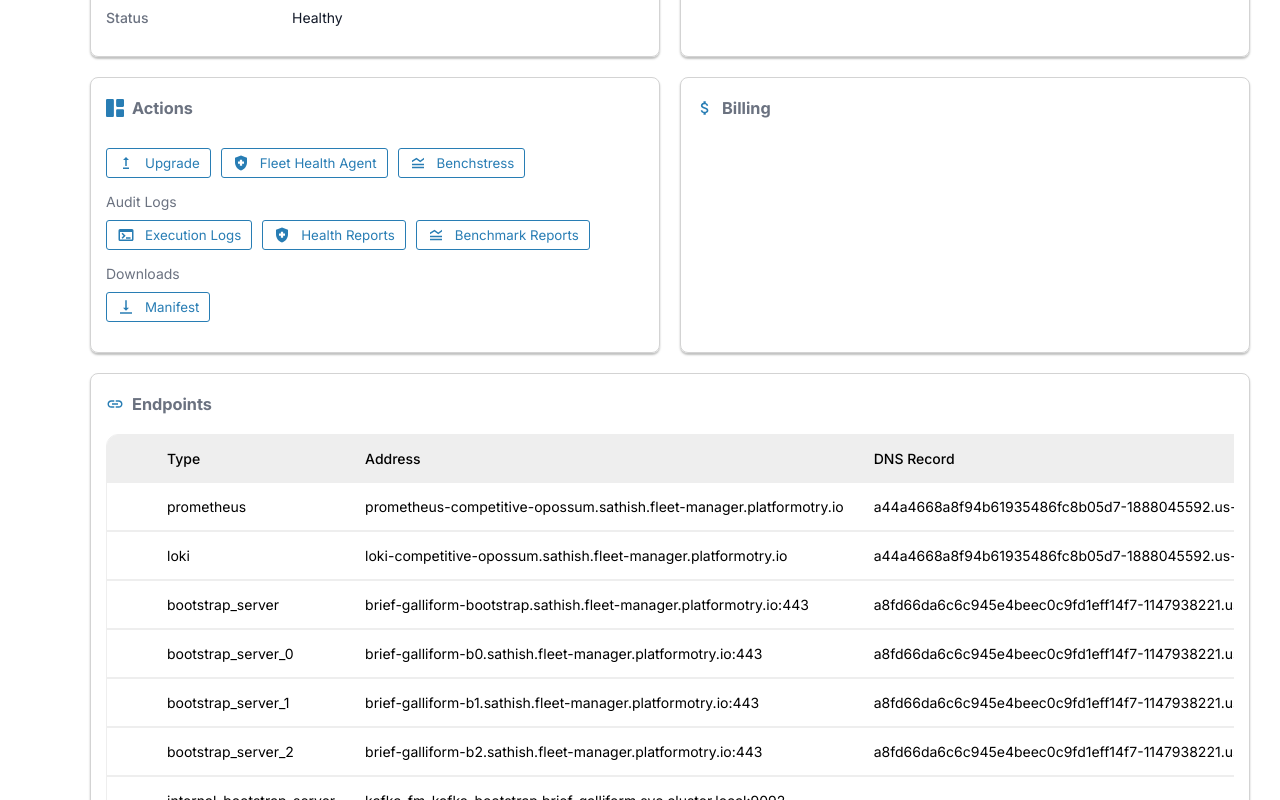
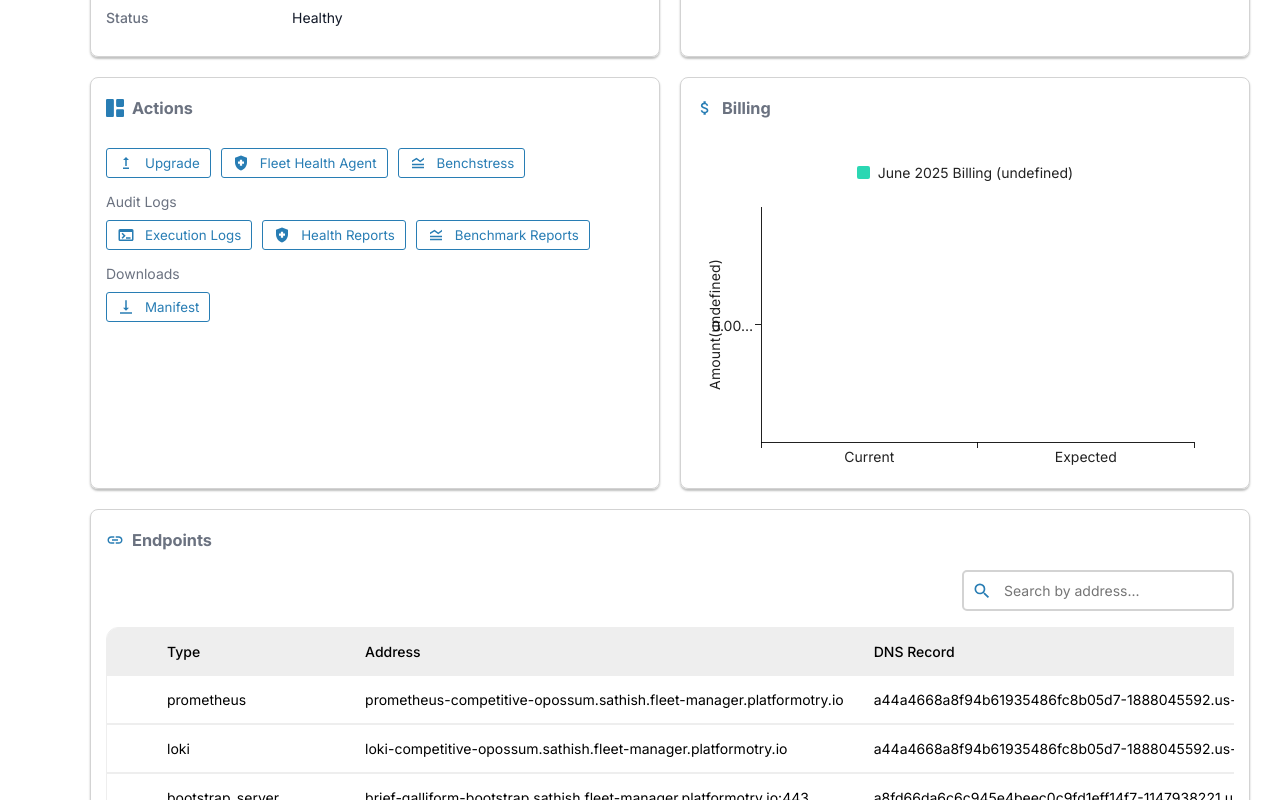
Before and after one commit to Sanhita-san/kafka-fleet-manager, a React (Vite) app: page /clusters in a window 1280 px wide. Shown: the part 840-1640 px from the top of the page. Built offline with nearby package versions, Linux system fonts and the light colour scheme.

Commit message:
Added BillingCard

```diff
--- /dev/null
+++ b/src/components/card/BarChart.css
@@ -0,0 +1,9 @@
+.barChartContainer .MuiChartsAxis-tickLabel tspan {
+  letter-spacing: 0;
+  font-size: 14px;
+}
+
+.barChartContainer {
+  height: 300px;
+  margin-top: 20px;
+}
--- /dev/null
+++ b/src/components/card/BarChart.jsx
@@ -0,0 +1,44 @@
+import { BarChart } from "@mui/x-charts"; // or '@mui/x-charts/BarChart'
+import "./BarChart.css";
+
+export default function BillingBarChart({ current, expected, label }) {
+  const categories = ["Current", "Expected"];
+  const data = [current, expected];
+
+  return (
+    <div className="barChartContainer">
+      <BarChart
+        sx={{
+          letterSpacing: "0",
+          "& .MuiChartsLegend-label": {
+            fontFamily: "var(--font-primary)",
+            letterSpacing: 0,
+            fontSize: "14px",
+          },
+          "& .MuiBarLabel-root": {
+            fill: "var(--color-text)",
+            fontSize: "20px",
+            transform: "translateX(-20px)",
+          },
+          "& .MuiChartsAxis-directionY": {
+            transform: "translate(65px,0)",
+          },
+          "& .MuiChartsAxis-directionX": {
+            transform: "translate(-20px,255px)",
+          },
+          "& .MuiBarElement-root": {
+            transform: "translateX(-20px)",
+          },
+          "& .MuiChartsAxis-label": {
+            transform: "translateX(10px)",
+          },
+        }}
+        xAxis={[{ data: categories }]}
+        yAxis={[{ label: "Amount(undefined)" }]}
+        series={[{ data, label: label, color: "#2bd7b3" }]}
+        height={300}
+        barLabel="value"
+      />
+    </div>
+  );
+}
--- a/src/components/card/Card.jsx
+++ b/src/components/card/Card.jsx
@@ -1,7 +1,10 @@
+import { useState } from "react";
+
 import styles from "./Card.module.css";
 
-import { MdMoreVert } from "react-icons/md";
+import { MdMoreVert, MdSearch } from "react-icons/md";
 import Gauge from "./Gauge";
+import BarChart from "./BarChart";
 
 const Card = ({
   title,
@@ -12,9 +15,20 @@ const Card = ({
   sections,
   actionsMenu,
   table,
+  chart,
   span,
 }) => {
   const Icon = icon;
+
+  const [searchTerm, setSearchTerm] = useState("");
+  // Assuming address is at column index 2
+  const ADDRESS_INDEX = 1;
+  // Filtered rows based on address
+  const filteredRows =
+    table?.rows.filter((row) =>
+      row[ADDRESS_INDEX]?.toLowerCase().includes(searchTerm.toLowerCase())
+    ) || [];
+
   return (
     <div className={`${styles.card} ${span ? styles.spanTwo : styles.spanOne}`}>
       <div className={styles.cardHeader}>
@@ -89,9 +103,34 @@ const Card = ({
           </div>
         )}
 
+        {/* Chart */}
+        {chart && (
+          <div className="chart">
+            <BarChart
+              current={chart.data[0]}
+              expected={chart.data[0]}
+              label={chart.label}
+            />
+          </div>
+        )}
+
         {/* Table */}
         {table && (
           <div className={styles.tableList}>
+            {/* Search bar */}
+            <div className={styles.searchBar}>
+              <div className={styles.searchWrapper}>
+                <MdSearch className={styles.searchIcon} />
+                <input
+                  type="text"
+                  placeholder="Search by address..."
+                  value={searchTerm}
+                  onChange={(e) => setSearchTerm(e.target.value)}
+                  className={styles.searchInput}
+                />
+              </div>
+            </div>
+            {/* Main Table */}
             <div className={styles.tableInfo}>
               <table className={styles.table}>
                 <thead>
@@ -102,7 +141,7 @@ const Card = ({
                   </tr>
                 </thead>
                 <tbody>
-                  {table.rows.map((row, index) => (
+                  {filteredRows.map((row, index) => (
                     <tr key={index}>
                       {row.map((cell, cIdx) => (
                         <td key={cIdx}>{cell}</td>
@@ -112,6 +151,7 @@ const Card = ({
                 </tbody>
               </table>
             </div>
+            {/* Table Footer */}
             <div className={styles.tableFooter}>
               <button className={styles.endpointButton}>Test</button>
             </div>
--- a/src/components/card/Card.module.css
+++ b/src/components/card/Card.module.css
@@ -133,6 +133,43 @@ a {
 }
 
 /* For Table Card */
+
+/* Search Bar */
+.searchBar {
+  display: flex;
+  justify-content: flex-end;
+  margin-bottom: 1rem;
+}
+
+.searchWrapper {
+  position: relative;
+}
+
+.searchIcon {
+  position: absolute;
+  top: 50%;
+  left: 10px;
+  transform: translateY(-50%);
+  color: var(--color-primary);
+  font-size: 20px;
+  pointer-events: none;
+}
+
+.searchInput {
+  padding: 10px 10px 10px 40px;
+  border: 2px solid var(--color-border);
+  border-radius: 5px;
+  font-size: 14px;
+  outline: none;
+  transition: all 0.2s ease-in-out;
+}
+
+.searchInput:focus {
+  border-color: var(--color-primary);
+  /* box-shadow: 0 0 4px rgba(25, 118, 210, 0.4); */
+}
+
+/* Main Table */
 .tableInfo {
   overflow-x: auto;
 }
@@ -165,9 +202,10 @@ a {
 }
 
 .table tr:hover {
-  background: #fafafa;
+  background-color: #fafafa;
 }
 
+/* Table Footer */
 .tableFooter {
   display: flex;
   justify-content: flex-end;
@@ -183,7 +221,7 @@ a {
   border: none;
   border-radius: 2px;
   cursor: pointer;
-  transition: background-color 0.2s ease;
+  transition: background-color 0.2s ease-in-out;
 }
 
 .endpointButton:hover {
@@ -191,6 +229,7 @@ a {
   opacity: 80%;
 }
 
+/* Responsive Screen */
 @media screen and (max-width: 960px) {
   .spanTwo {
     grid-column: span 1;
--- a/src/components/dashboard/dashboardData.js
+++ b/src/components/dashboard/dashboardData.js
@@ -92,7 +92,14 @@ export const cards = [
       },
     ],
   },
-  { title: "Billing", icon: MdAttachMoney },
+  {
+    title: "Billing",
+    icon: MdAttachMoney,
+    chart: {
+      label: "June 2025 Billing (undefined)",
+      data: [0, 0],
+    },
+  },
   {
     title: "Endpoints",
     icon: MdLink,
```
